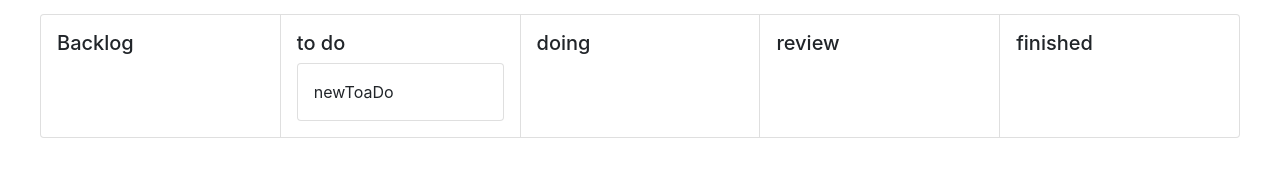
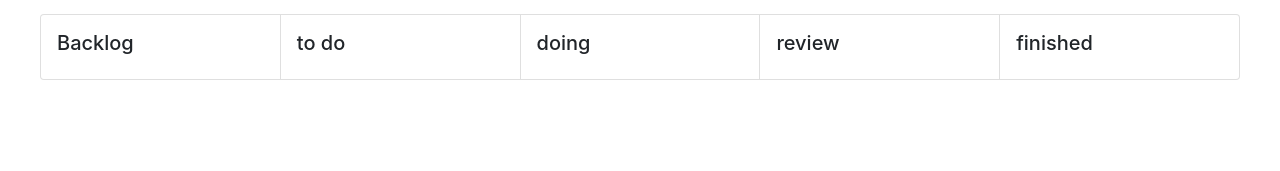
Before and after one commit to FletcherJay/Scrum-React, a React (Create React App) app: page / in a window 1280 px wide. Shown: the part 136-307 px from the top of the page. Built offline with nearby package versions, Linux system fonts and the light colour scheme.

Commit message:
trying to figure out undefined state

```diff
--- a/package.json
+++ b/package.json
@@ -10,6 +10,7 @@
     "jquery": "^3.6.0",
     "popper.js": "^1.16.1",
     "react": "^17.0.2",
+    "react-beautiful-dnd": "^13.1.0",
     "react-bootstrap": "^2.0.4",
     "react-dom": "^17.0.2",
     "react-scripts": "5.0.0",
--- a/src/App.js
+++ b/src/App.js
@@ -3,21 +3,28 @@ import ToDoInput from './Components/ToDoInput';
 import NavBar from './Components/NavBar'
 import CardToDo from './Components/CardToDo';
 const App = () => {
-  const [tasks, setTasks] = useState([{
-    id: 1,
-    text: 'newToaDo'}])
+  const [tasks, setTasks] = useState([
+   // {id: 1,
+    //text: 'newToaDo'}
+  ])
+  const [titles, setTitles ] = useState('')
+//i want to make it so when i create  a new to do
+//that to do will have a title of to do, and when i drag
+//it that title will change based on where i drop that to do
+// but i also what to filter out any titles that are not also the title
+//to specific cards such as backlog and finished
 
-
-  const addTask = (task) => {
+  const addTask = (task, title) => {
     const id = Math.floor(Math.random() * 10000) + 1
     const newTask = {id, ...task}
     setTasks([...tasks, newTask])
+    setTitles([...titles ])
   }
   return (
     <div>
       <NavBar />
       <ToDoInput onAdd={addTask} />
-      <CardToDo tasks={tasks}/>
+      <CardToDo tasks={tasks} titles={titles}/>
 
     </div>
   );
--- a/src/Components/CardToDo.js
+++ b/src/Components/CardToDo.js
@@ -5,11 +5,12 @@ const CardToDo = (props) => {
   return (
 
       <CardGroup>
-        <NewToDo tasks={props.tasks} title='Backlog' />
-        <NewToDo tasks={props.tasks} title='to do'/>
-        <NewToDo tasks={props.tasks} title='doing'/>
-        <NewToDo tasks={props.tasks} title='review'/>
-        <NewToDo tasks={props.tasks} title='finished'/>
+        <NewToDo  tasks={props.tasks} titles='Backlog' />
+        <NewToDo tasks={props.tasks} titles='to do'/>
+        <NewToDo tasks={props.tasks} titles='doing'/>
+        <NewToDo tasks={props.tasks} titles='review'/>
+        <NewToDo  tasks={props.tasks} titles='finished'/>
+
       </CardGroup>
 
   )
--- a/src/Components/NewToDo.js
+++ b/src/Components/NewToDo.js
@@ -2,17 +2,19 @@ import { Card } from 'react-bootstrap'
 import SprintCard from './SprintCard'
 
 
-const NewToDo = ({tasks, title}) => {
+const NewToDo = ({tasks: {id, text,title},
+   titles, tasks}) => {
 
   return (
 
       <Card>
           <Card.Body>
-            <Card.Title>{title}</Card.Title>
+            <Card.Title>{titles}</Card.Title>
             <Card.Text>
-                {title==='to do' ? (tasks.map((task) => (
-                  <SprintCard key={task.id} task={task}/>
-                ))) : null}
+            {console.log(tasks)}
+                {titles==='to do' ? (tasks.map((task) => (
+                  <SprintCard key={id} task={text} title={title} />
+                ))) : ''}
 
             </Card.Text>
           </Card.Body>
--- a/src/Components/ToDoInput.js
+++ b/src/Components/ToDoInput.js
@@ -3,16 +3,19 @@ import { InputGroup, FormControl, Button } from 'react-bootstrap'
 
 const ToDoInput = ({onAdd}) => {
   const [text, setText] = useState('')
+  const [title, setTitle] = useState('to do')
 
   const onClick = (e) => {
     e.preventDefault()
+
 
     if (!text){
       alert('Please add task')
       return
     }
 
-      onAdd({ text })
+      onAdd({ text, title })
+
 
       setText('')
   }
--- a/src/index.js
+++ b/src/index.js
@@ -1,7 +1,6 @@
 
 import 'bootstrap/dist/css/bootstrap.min.css';
-import $ from 'jquery';
-import Popper from 'popper.js';
+
 import 'bootstrap/dist/js/bootstrap.bundle.min';
 import React from 'react';
 import ReactDOM from 'react-dom';
```
Also changed, not shown: src/Components/SprintCard.js (+13 -1 lines), 1 other file (tests, documents, lock files or other folders).
